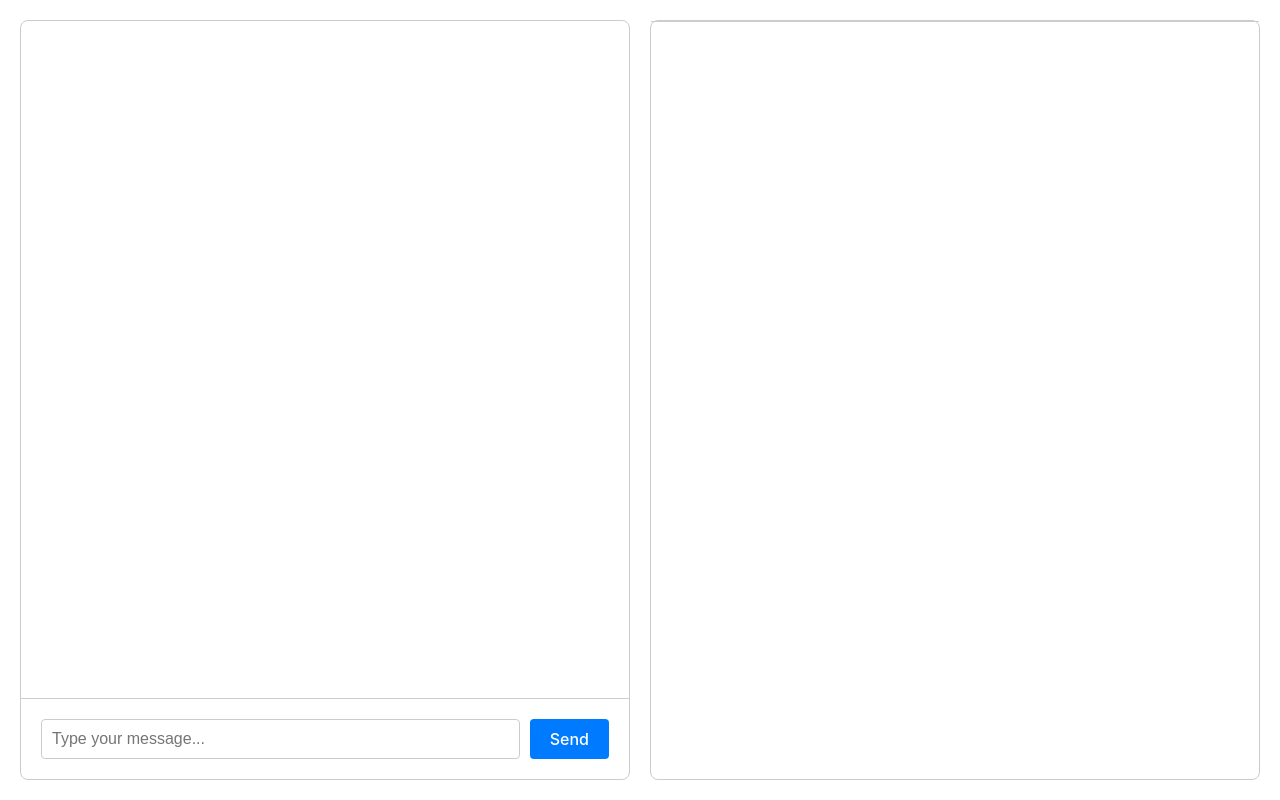
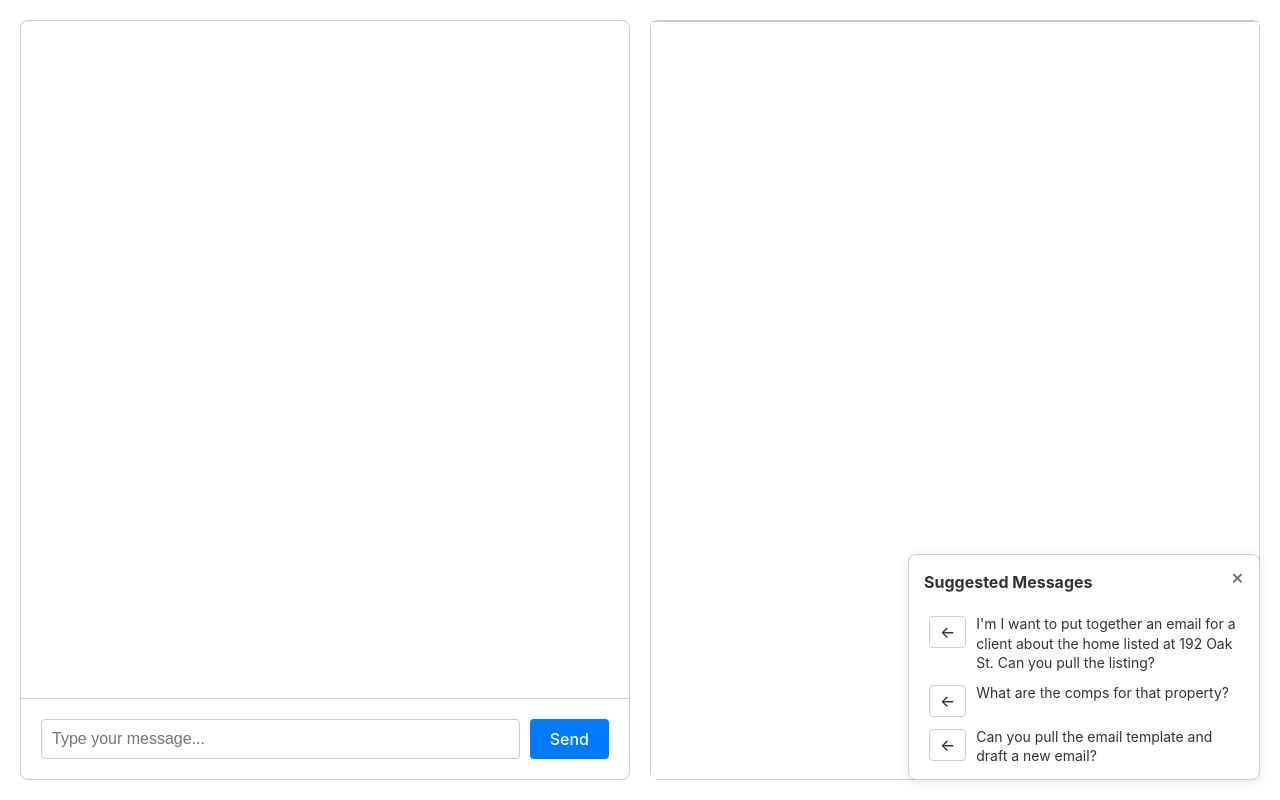
Before and after one commit to arcturus-labs/llm-text-assistant, a React (Vite) app in the folder frontend/: page / in a window 1280 px wide. Built offline with nearby package versions, Linux system fonts and the light colour scheme.

Commit message:
added suggesting panel

```diff
--- a/frontend/src/App.css
+++ b/frontend/src/App.css
@@ -4,6 +4,7 @@
   height: 100vh;
   padding: 20px;
   box-sizing: border-box;
+  background-color: #fff;
 }
 
 .chat-container {
@@ -57,6 +58,8 @@
   border: 1px solid #ccc;
   border-radius: 4px;
   font-size: 1rem;
+  background-color: #fff;
+  color: black;
 }
 
 .chat-submit {
@@ -145,3 +148,86 @@
   60% { content: ".."; }
   80%, 100% { content: "..."; }
 }
+
+.suggestions-panel {
+  position: fixed;
+  bottom: 20px;
+  right: 20px;
+  width: 25%;
+  height: auto;
+  max-height: 25vh;
+  background-color: white;
+  border: 1px solid #ccc;
+  border-radius: 8px;
+  padding: 15px;
+  box-shadow: 0 2px 10px rgba(0, 0, 0, 0.1);
+  overflow: hidden;
+}
+
+.suggestions-title {
+  font-weight: bold;
+  margin-bottom: 10px;
+  padding-right: 20px;
+  color: #333;
+}
+
+.suggestions-list {
+  list-style: none;
+  padding: 10px 5px;
+  margin: 0;
+  max-height: calc(25vh - 60px);
+  overflow-y: auto;
+}
+
+.close-suggestions {
+  position: absolute;
+  top: 10px;
+  right: 10px;
+  background: none;
+  border: none;
+  font-size: 20px;
+  cursor: pointer;
+  padding: 0 5px;
+  color: #333;
+  opacity: 0.7;
+}
+
+.close-suggestions:hover {
+  opacity: 1;
+}
+
+.suggestion-item {
+  display: flex;
+  align-items: flex-start;
+  margin-bottom: 10px;
+  gap: 10px;
+  color: #333;
+}
+
+.suggestion-item span {
+  flex: 1;
+  font-size: 14px;
+  line-height: 1.4;
+  overflow-wrap: break-word;
+}
+
+.suggestion-button {
+  background: none;
+  border: 1px solid #ccc;
+  border-radius: 4px;
+  padding: 5px 10px;
+  cursor: pointer;
+  flex-shrink: 0;
+  margin-top: 2px;
+  color: #333;
+  font-size: 16px;
+  min-width: 32px;
+  display: flex;
+  align-items: center;
+  justify-content: center;
+}
+
+.suggestion-button:hover {
+  background-color: #f0f0f0;
+  border-color: #999;
+}
--- a/frontend/src/App.jsx
+++ b/frontend/src/App.jsx
@@ -11,6 +11,14 @@ function App() {
   const [artifacts, setArtifacts] = useState([]);
   const subscriptionCheckRef = useRef();
   const [isLoading, setIsLoading] = useState(false);
+  const [showSuggestions, setShowSuggestions] = useState(true);
+
+  const suggestions = [
+    "I'm I want to put together an email for a client about the home listed at 192 Oak St. Can you pull the listing?",
+    "What are the comps for that property?",
+    "Can you pull the email template and draft a new email?",
+    "Oh, I forgot to tell you. His name is Tim Sircy and my company name is Arcturus Real Estate."
+  ];
 
   const handleArtifactChange = (identifier, newContent) => {
     setArtifacts(artifacts.map(artifact =>
@@ -60,6 +68,10 @@ function App() {
     }
   };
 
+  const handleSuggestionClick = (suggestion) => {
+    setInputMessage(suggestion);
+  };
+
   return (
     <div className="app">
       <SubscriptionCheck ref={subscriptionCheckRef} />
@@ -97,6 +109,30 @@ function App() {
           onArtifactChange={handleArtifactChange}
         />
       </div>
+      {showSuggestions && (
+        <div className="suggestions-panel">
+          <div className="suggestions-title">Suggested Messages</div>
+          <button
+            className="close-suggestions"
+            onClick={() => setShowSuggestions(false)}
+          >
+            ×
+          </button>
+          <ul className="suggestions-list">
+            {suggestions.map((suggestion, index) => (
+              <li key={index} className="suggestion-item">
+                <button
+                  className="suggestion-button"
+                  onClick={() => handleSuggestionClick(suggestion)}
+                >
+                  ←
+                </button>
+                <span>{suggestion}</span>
+              </li>
+            ))}
+          </ul>
+        </div>
+      )}
     </div>
   );
 }
--- a/frontend/src/components/ArtifactPanel.css
+++ b/frontend/src/components/ArtifactPanel.css
@@ -7,28 +7,45 @@
 .artifact-tabs {
   display: flex;
   border-bottom: 1px solid #ccc;
+  position: relative;
+  background: #fff;
 }
 
 .tab-button {
   padding: 10px 20px;
-  border: none;
-  background: none;
+  border: 1px solid #ccc;
+  border-bottom: none;
+  background: #f5f5f5;
   cursor: pointer;
-  border-bottom: 2px solid transparent;
+  color: #666;
+  margin-right: 4px;
+  margin-bottom: -1px;
+  border-radius: 4px 4px 0 0;
+  position: relative;
 }
 
 .tab-button.active {
-  border-bottom: 2px solid #007bff;
+  background: #fff;
   color: #007bff;
+  border-bottom: 1px solid #fff;
+  box-shadow: 0 -2px 4px rgba(0, 0, 0, 0.1);
+}
+
+.tab-button:hover:not(.active) {
+  color: #0056b3;
+  background: #f0f0f0;
 }
 
 .tab-content {
   flex: 1;
   padding: 20px;
+  background: #fff;
+  color: #333;
 }
 
 .artifact-tab {
   height: 100%;
+  background: #fff;
 }
 
 .artifact-content {
@@ -40,6 +57,8 @@
   resize: none;
   font-family: inherit;
   font-size: inherit;
+  background: #fff;
+  color: #333;
 }
 
 .tool-usage-box {
```
